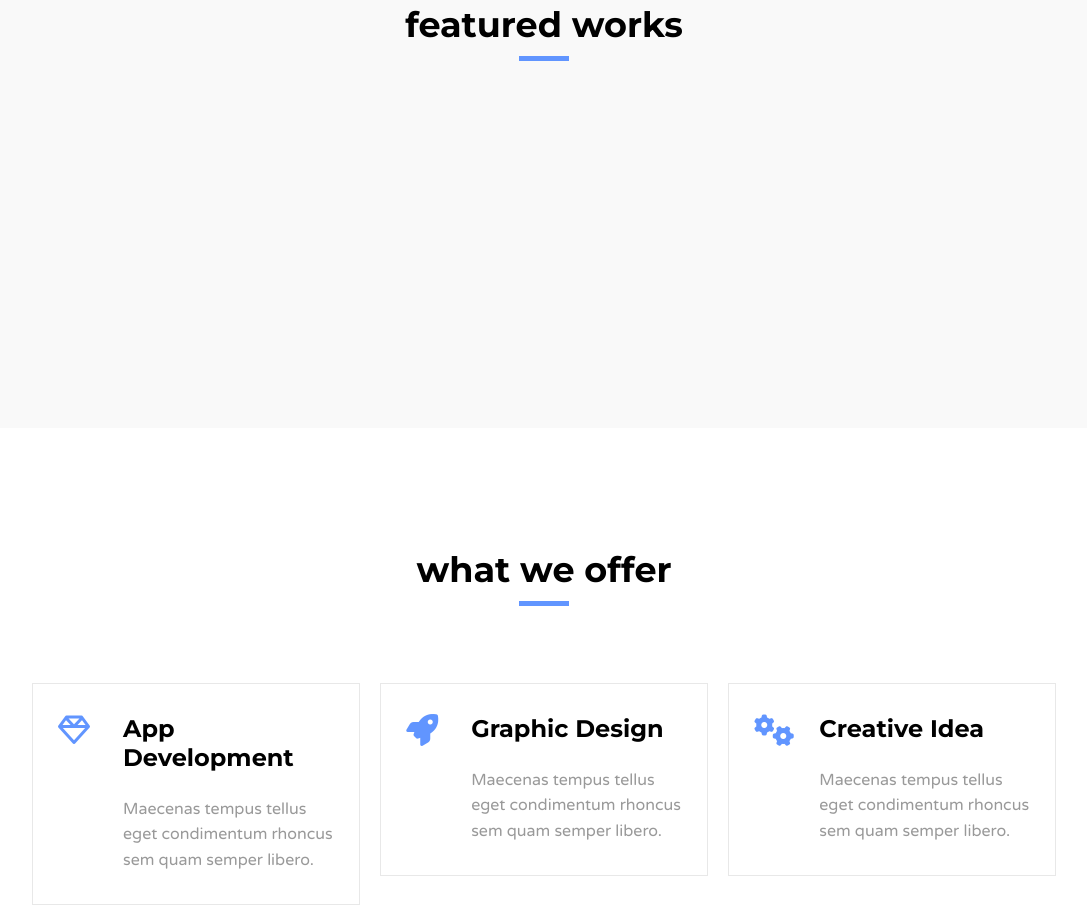
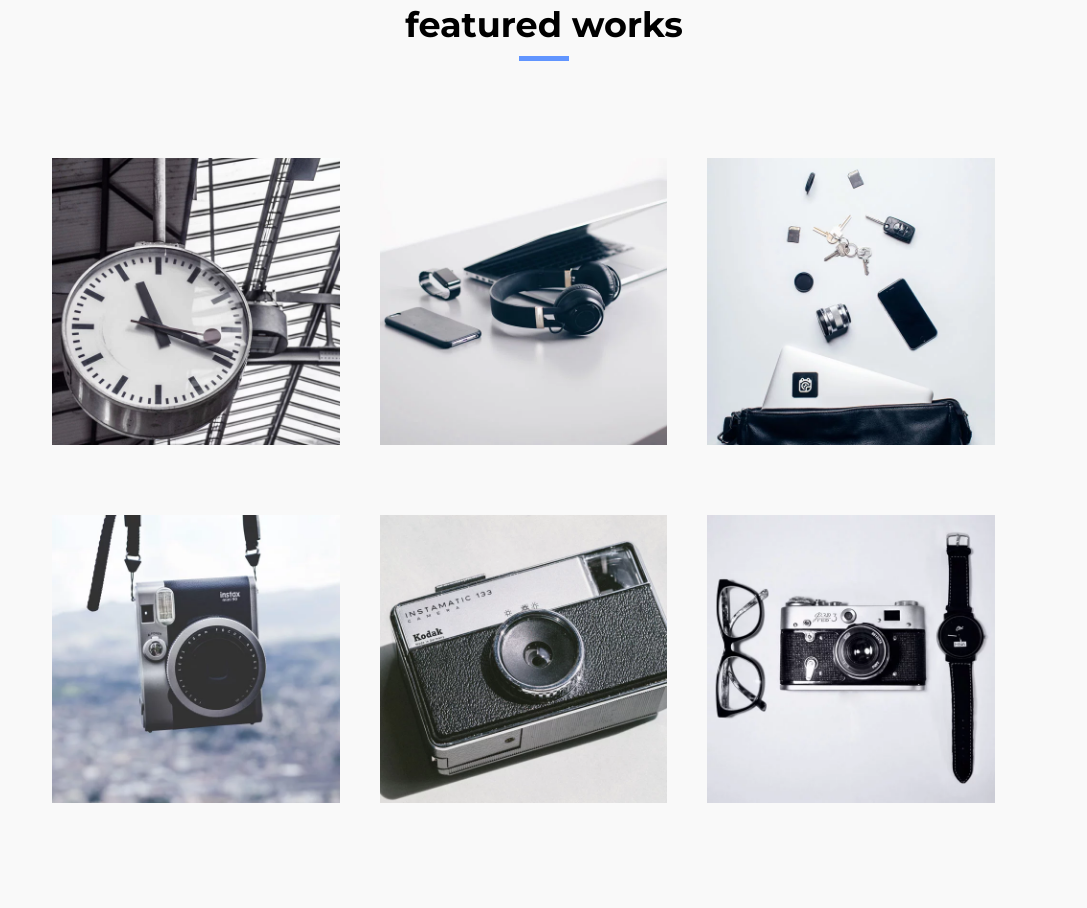
Before and after one commit to HossamGezo/landing_Page, a plain HTML site: page index.html in a window 1280 px wide. Shown: the part 1576-2484 px from the top of the page, without its empty margins (96-1183 px from the left). Drawn offline with Linux system fonts and the light colour scheme; the site is published under a folder, as on GitHub Pages, so addresses that start at the root find nothing.

Commit message:
modify work features section images link

```diff
--- a/index.html
+++ b/index.html
@@ -118,7 +118,7 @@
       <div class="container">
         <div class="portfolio-content">
           <div class="portfolio-item">
-            <img class="portfolio-item-image" src="/images/work/work1.webp" alt="">
+            <img class="portfolio-item-image" src="images/work/work1.webp" alt="">
             <div class="layer-content">
               <div class="layer-info">
                 <span class="category">category</span>
@@ -129,7 +129,7 @@
             </div> <!-- ./Layer Content-->
           </div>  <!-- ./Portfolio Item -->
           <div class="portfolio-item">
-            <img class="portfolio-item-image" src="/images/work/work2.webp" alt="">
+            <img class="portfolio-item-image" src="images/work/work2.webp" alt="">
             <div class="layer-content">
               <div class="layer-info">
                 <span class="category">category</span>
@@ -140,7 +140,7 @@
             </div> <!-- ./Layer Content-->
           </div>  <!-- ./Portfolio Item -->
           <div class="portfolio-item">
-            <img class="portfolio-item-image" src="/images/work/work3.webp" alt="">
+            <img class="portfolio-item-image" src="images/work/work3.webp" alt="">
             <div class="layer-content">
               <div class="layer-info">
                 <span class="category">category</span>
@@ -151,7 +151,7 @@
             </div> <!-- ./Layer Content-->
           </div>  <!-- ./Portfolio Item -->
           <div class="portfolio-item">
-            <img class="portfolio-item-image" src="/images/work/work4.webp" alt="">
+            <img class="portfolio-item-image" src="images/work/work4.webp" alt="">
             <div class="layer-content">
               <div class="layer-info">
                 <span class="category">category</span>
@@ -162,7 +162,7 @@
             </div> <!-- ./Layer Content-->
           </div>  <!-- ./Portfolio Item -->
           <div class="portfolio-item">
-            <img class="portfolio-item-image" src="/images/work/work5.webp" alt="">
+            <img class="portfolio-item-image" src="images/work/work5.webp" alt="">
             <div class="layer-content">
               <div class="layer-info">
                 <span class="category">category</span>
@@ -173,7 +173,7 @@
             </div> <!-- ./Layer Content-->
           </div>  <!-- ./Portfolio Item -->
           <div class="portfolio-item">
-            <img class="portfolio-item-image" src="/images/work/work6.webp" alt="">
+            <img class="portfolio-item-image" src="images/work/work6.webp" alt="">
             <div class="layer-content">
               <div class="layer-info">
                 <span class="category">category</span>
```
